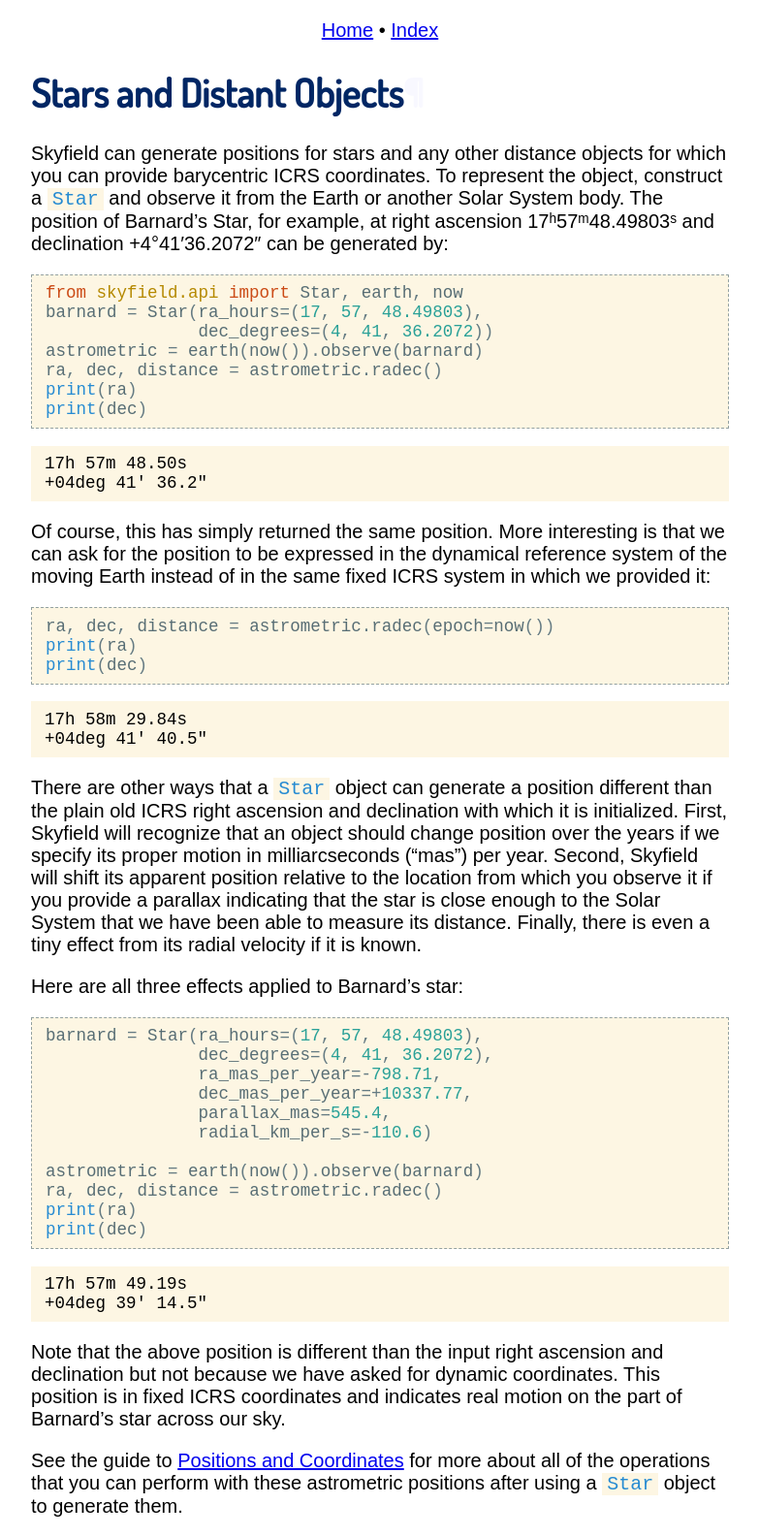
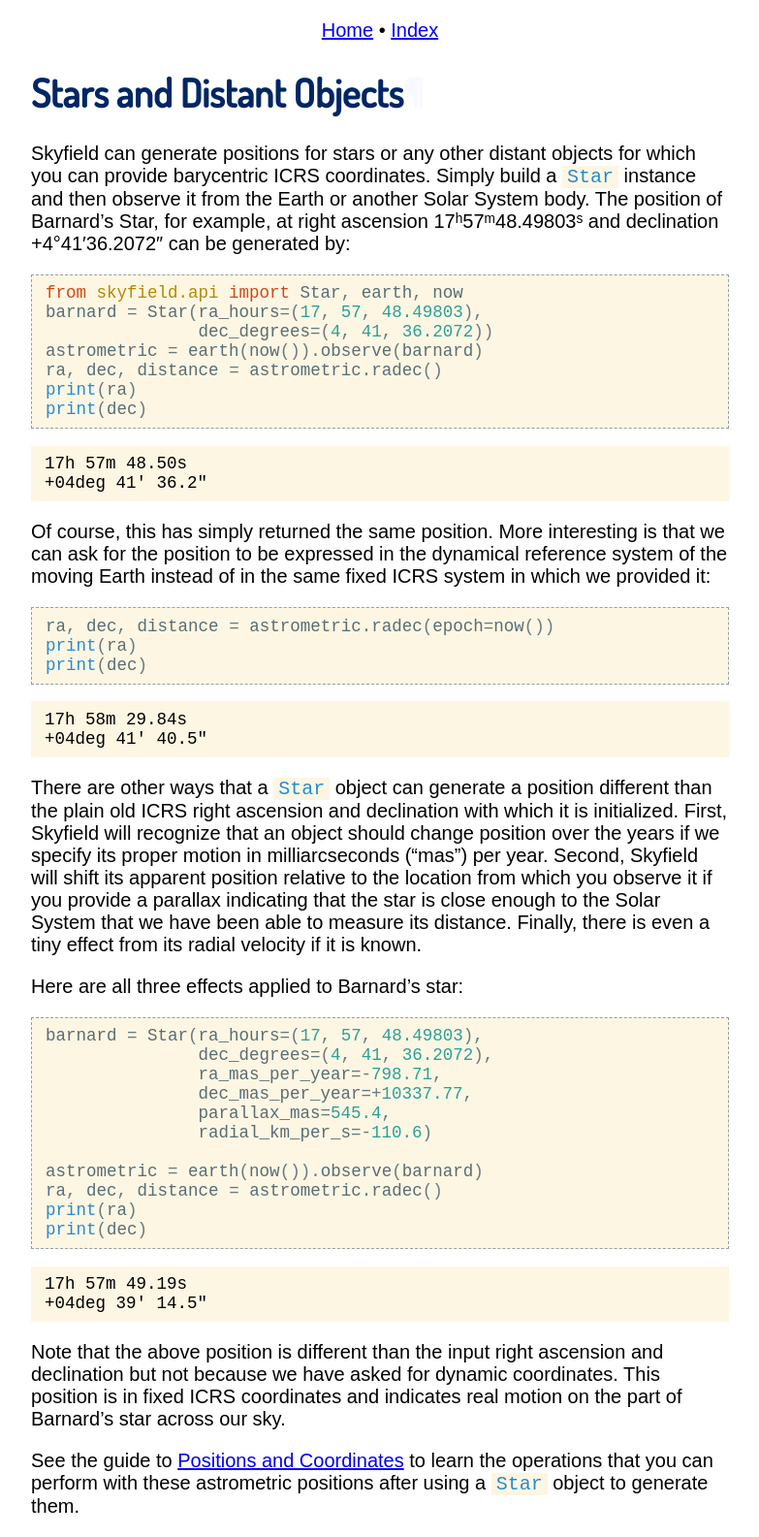
Before and after one commit to skyfielders/python-skyfield, a Sphinx documentation site: the page built from skyfield/documentation/stars.rst, in a window 1280 px wide. Shown: the whole page at 97% size, without its empty margins (248-1031 px from the left). Built offline with Sphinx 7.4.7, drawn with Linux system fonts in a browser that asks for light colours.

Commit message:
Tweak and spellcheck the new "stars" documentation

```diff
--- a/skyfield/documentation/index.rst
+++ b/skyfield/documentation/index.rst
@@ -67,4 +67,5 @@
    positions
    time
    planets
+   stars
    earth-satellites
--- a/skyfield/documentation/stars.rst
+++ b/skyfield/documentation/stars.rst
@@ -5,11 +5,11 @@
 
 .. currentmodule:: skyfield.api
 
-Skyfield can generate positions for stars and any other distance objects
-for which you can provide barycentric ICRS coordinates.  To represent
-the object, construct a :class:`Star` and observe it from the Earth or
-another Solar System body.  The position of Barnard’s Star, for example,
-at right ascension 17ʰ57ᵐ48.49803ˢ and declination +4°41′36.2072″ can be
+Skyfield can generate positions for stars or any other distant objects
+for which you can provide barycentric ICRS coordinates.  Simply build a
+:class:`Star` instance and then observe it from the Earth or another
+Solar System body.  The position of Barnard’s Star, for example, at
+right ascension 17ʰ57ᵐ48.49803ˢ and declination +4°41′36.2072″ can be
 generated by:
 
 .. testcode::
@@ -79,6 +79,6 @@
 This position is in fixed ICRS coordinates and indicates real motion on
 the part of Barnard’s star across our sky.
 
-See the guide to :doc:`positions` for more about all of the operations
-that you can perform with these astrometric positions after using a
-:class:`Star` object to generate them.
+See the guide to :doc:`positions` to learn the operations that you can
+perform with these astrometric positions after using a :class:`Star`
+object to generate them.
```
